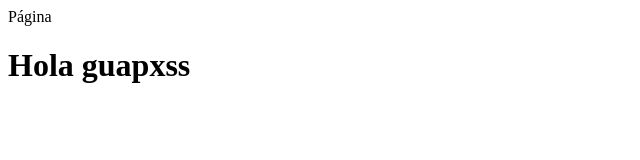
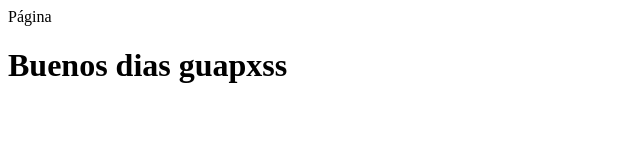
Before and after one commit to DianaPeralta5/Daw18, a plain HTML site: page index.html in a window 1280 px wide. Shown: the whole page, without its empty margins (0-640 px from the left). Drawn offline with Linux system fonts and the light colour scheme.

Commit message:
Update index.html

```diff
--- a/index.html
+++ b/index.html
@@ -3,6 +3,6 @@
     <tittle>Página<tittle>
   </head>
   <body>
-    <h1>Hola guapxss</h1>
+    <h1>Buenos dias guapxss</h1>
   </body>
 </html>
```
